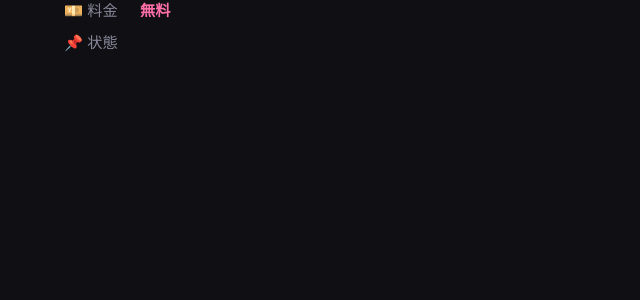
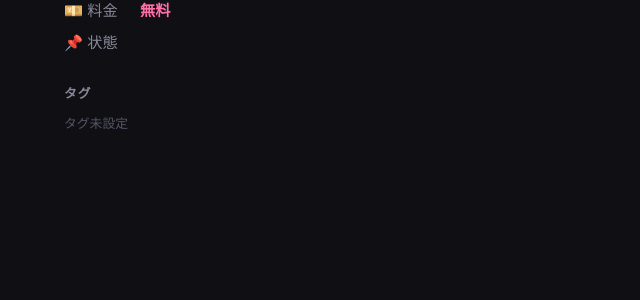
Before and after one commit to ishii2026buziness/otakuracy-service, a FastAPI app: template api/src/api/templates/event_detail.html in a window 1280 px wide. Shown: the part 441-741 px from the top of the page, without its empty margins (0-640 px from the left). Run offline with FastAPI, Linux system fonts and the light colour scheme; the template is opened without the code that fills it, so the values that code supplies are empty.

Commit message:
fix(ui): always show tags section on event detail, show タグ未設定 when empty

```diff
--- a/api/src/api/templates/event_detail.html
+++ b/api/src/api/templates/event_detail.html
@@ -247,10 +247,10 @@
       </div>
       {% endif %}
 
-      {% if event.keywords %}
       <div class="detail-section">
         <h3>タグ</h3>
         <div class="card-tags">
+          {% if event.keywords %}
           {% for kw in event.keywords %}
           <span class="tag-follow-chip">
             <a href="/tags/{{ kw.keyword | urlencode }}" class="tag-follow-chip__name">{{ kw.keyword }}</a>
@@ -258,9 +258,11 @@
               onclick="toggleFollowBtn(this)" title="フォロー">☆</button>
           </span>
           {% endfor %}
+          {% else %}
+          <span style="font-size:0.8rem;color:var(--text-dim)">タグ未設定</span>
+          {% endif %}
         </div>
       </div>
-      {% endif %}
 
       {% if event.ips %}
       <div class="detail-section">
```
